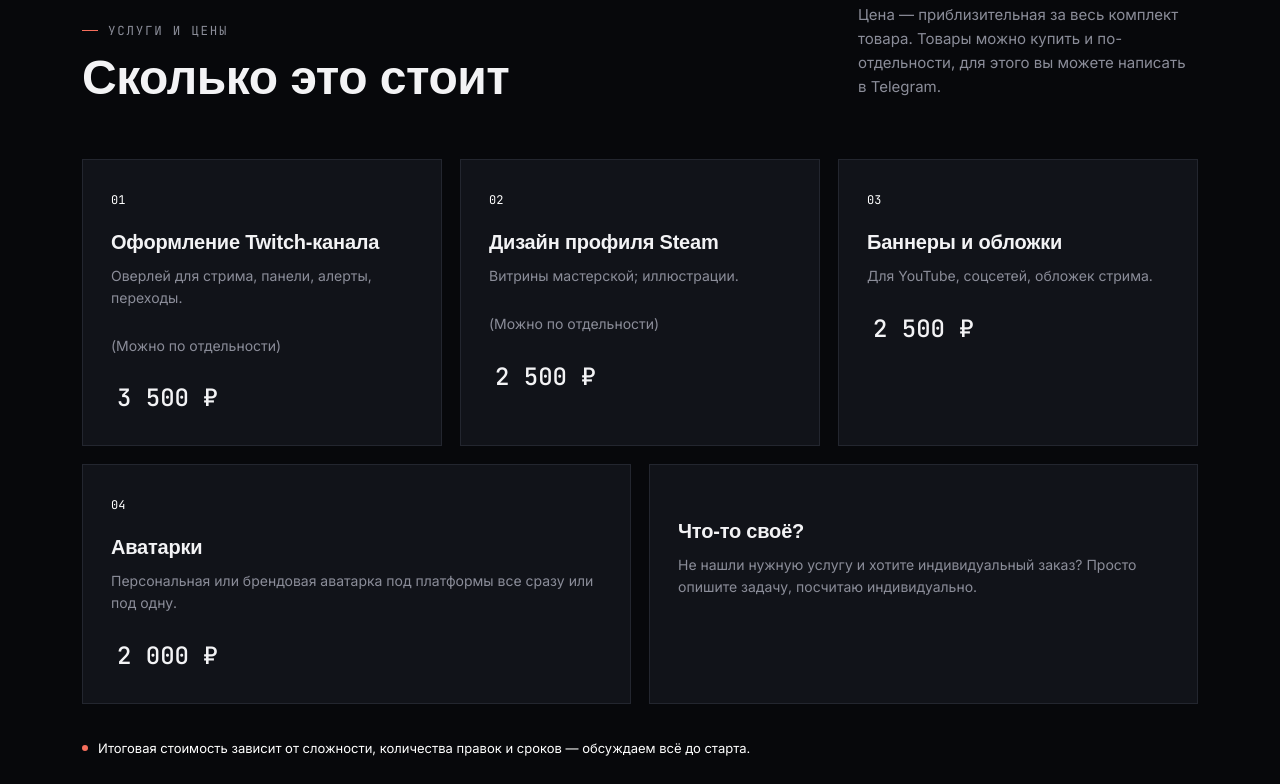
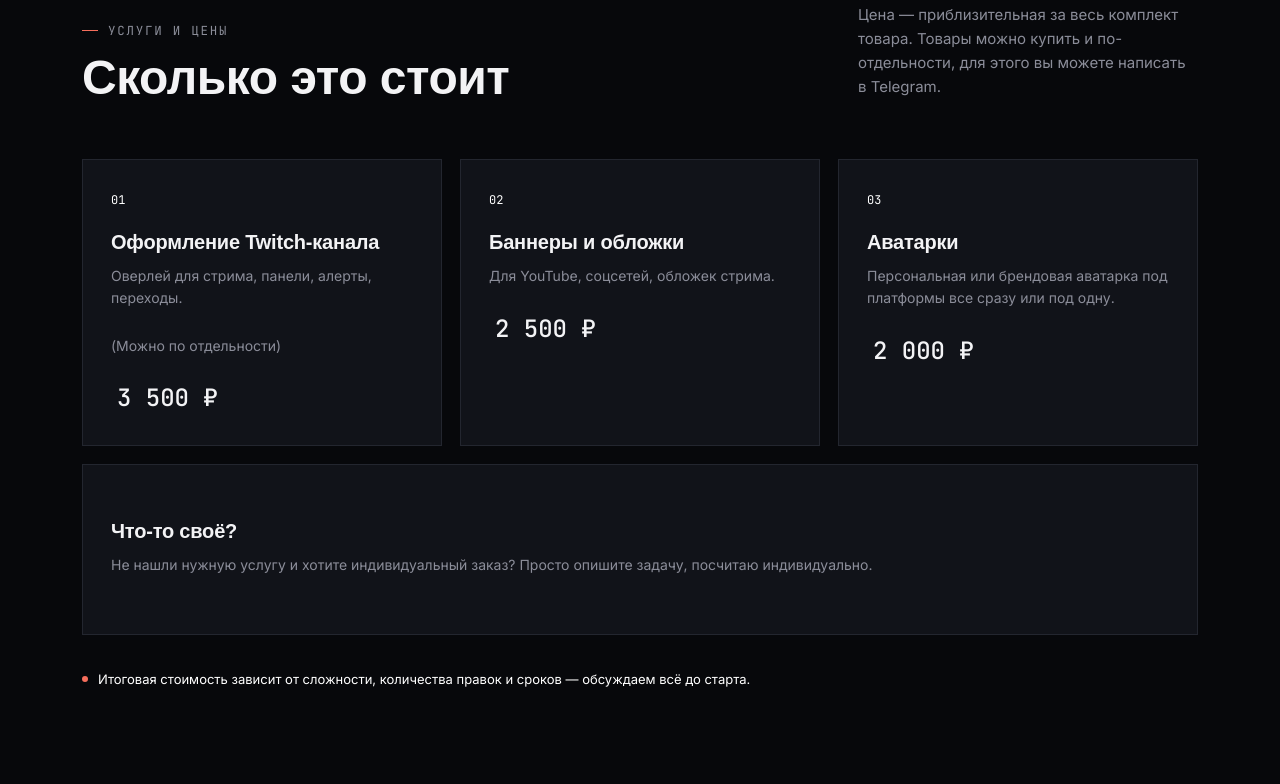
Before and after one commit to xaexela/vrdesignnnn, a plain HTML site: page index.html in a window 1280 px wide. Shown: the part 2304-3088 px from the top of the page. Drawn offline with Linux system fonts and the light colour scheme; a web font is replaced by a local one.

Commit message:
Update index.html

```diff
--- a/index.html
+++ b/index.html
@@ -1144,19 +1144,12 @@
     </div>
     <div class="svc-card">
       <div class="svc-num">02</div>
-      <h3>Дизайн профиля Steam</h3>
-      <p>Витрины мастерской; иллюстрации.</p>
-      <p>(Можно по отдельности)</p>
-      <div class="svc-price"><span class="from"></span><span class="num">2 500 ₽</span></div>
-    </div>
-    <div class="svc-card">
-      <div class="svc-num">03</div>
       <h3>Баннеры и обложки</h3>
       <p>Для YouTube, соцсетей, обложек стрима.</p>
       <div class="svc-price"><span class="from"></span><span class="num">2 500 ₽</span></div>
     </div>
     <div class="svc-card">
-      <div class="svc-num">04</div>
+      <div class="svc-num">03</div>
       <h3>Аватарки</h3>
       <p>Персональная или брендовая аватарка под платформы все сразу или под одну.</p>
       <div class="svc-price"><span class="from"></span><span class="num">2 000 ₽</span></div>
@@ -1224,7 +1217,7 @@
     </div>
     <div class="tip-bar-grid">
       <a href="https://pay.cloudtips.ru/p/1b3d52fc" class="tip-btn tip-btn-main" target="_blank" rel="noopener noreferrer">cloudtips.</a>
-      <a href="https://dalink.to/vr_virtux" class="tip-btn tip-btn-main" target="_blank" rel="noopener noreferrer">DALink.</a>
+      <a href="https://dalink.to/vr_virtux" class="tip-btn" target="_blank" rel="noopener noreferrer">DALink.</a>
       <button type="button" class="tip-btn" id="tipCryptoBtn" data-address="TG6cv2NJaDu7J6e8j89JahgZErx9nMPNg6">USDT/TON</button>
       <button type="button" class="tip-btn tip-btn-soon" disabled>В обработке</button>
     </div>
```
